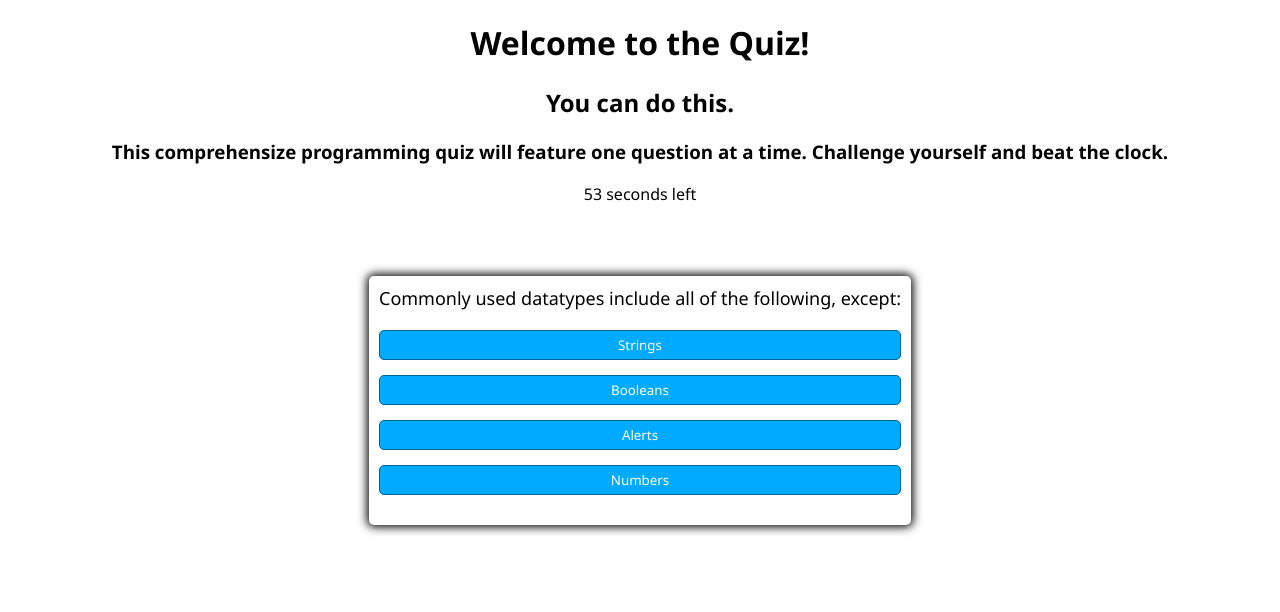
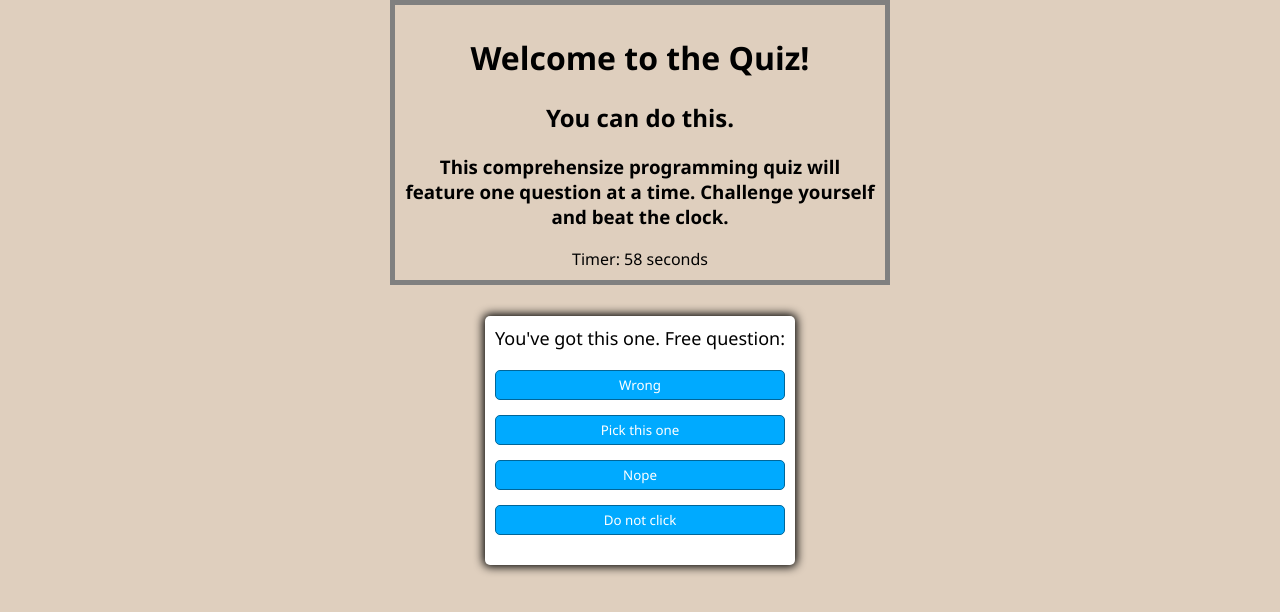
Before and after one commit to kierajcullen/programmingquiz, a plain HTML site: page index.html in a window 1280 px wide. Both pictures are taken after a click on the button "Start". Drawn offline with Linux system fonts and the light colour scheme.

Commit message:
updates from last night, general structural changes

```diff
--- a/index.html
+++ b/index.html
@@ -22,8 +22,9 @@
     </header>
     <div class="container">
       <div id="question-container" class="hide">
-        <div id="questionEl"></div>
+        <div id="questions"></div>
         <div id="answer-buttons" class="btn-grid">
+          <button class="btn"></button>
           <button class="btn"></button>
           <button class="btn"></button>
           <button class="btn"></button>
--- a/script.js
+++ b/script.js
@@ -1,24 +1,21 @@
-// start, as usual, calling your variables by id
-//is it cool to use all ids here? i still don't think that I understand the difference between class and id
-// use this or query selector
+// declare variables from html
 var startButton = document.querySelector("#start-btn");
 var nextButton = document.querySelector("#next-btn");
 var questionContainer = document.querySelector("#question-container");
-var questionEl = document.querySelector("#questionEl");
+var questionEl = document.querySelector("#questions");
 var answerEl = document.getElementById("answer-buttons");
-var welcomeElement = document.getElementsByClassName("welcome");
+var welcomeEl = document.getElementsByClassName("welcome");
 var timerEl = document.getElementById("timer");
 
-//initialize correctAnswers
+var currentQuestion = 0;
 var correctAnswers = 0;
 
 //let can be updated, but not redeclared, "limited in scope to the statement", covered in office hours
-let shuffledQuestions, currentQuestion;
+let shuffleQuestions;
 
 //start quiz
-//begin timer after the start button is clicked
 startButton.addEventListener("click", startGame);
-//fat arrow function
+//fat arrow function, same as fununction
 nextButton.addEventListener("click", () => {
   // increment through classes and display
   currentQuestion++;
@@ -31,140 +28,192 @@ function startGame() {
   startButton.classList.add("hide");
   // hide the welcome screen after start of the quiz
   // welcomeElement.classList.add("hide");
-  shuffledQuestions = questions.sort(() => Math.random() - 0.5);
-  currentQuestion = 0;
+  shuffleQuestions = questions.sort(() => Math.random() - 0.5);
+  // currentQuestion = 0;
   questionContainer.classList.remove("hide");
   setNextQuestion();
 }
 
-//shuffle questions
-function setNextQuestion() {
-  resetState();
-  displayQuestion(shuffledQuestions[currentQuestion]);
-}
-
-//function to display the next question
-function displayQuestion(question) {
-  questionEl.innerText = question.question;
-  question.answer.forEach((answer) => {
+//display the next question
+function displayQuestion() {
+  answerEl.innerHTML = "";
+  questionEl.innerText = questions[currentQuestion].question;
+  for (var i = 0; i < 4; i++) {
     // display buttons and text
-    const button = document.createElement("button");
-    button.innerText = answer.text;
+    var button = document.createElement("button");
+    console.log(button);
+    button.innerText = questions[currentQuestion].answer[i];
     button.classList.add("btn");
-    if (answer.correct) {
-      button.dataset.correct = answer.correct;
-      correctAnswers++;
-    } else if (correctAnswers > 0) {
-      // decrement time... link to timer
-      correctAnswers--;
-      //becomes a local variable
-      secondsLeft = secondsLeft - 5;
-    }
-    button.addEventListener("click", selectAnswer);
+    // this needs to target the specific boolean value
+    // if (answer.correct) {
+    //   alert("Correct");
+    //   button.dataset.correct = answer.correct;
+    //   correctAnswers++;
+    // } else if (correctAnswers.incorrect > 0) {
+    //   // decrement time
+    //   //this is not working WHY
+    //   correctAnswers--;
+    //   alert("Incorrect");
+    //   //becomes a local variable
+    //   secondsLeft = secondsLeft - 5;
+    // }
+    // button.addEventListener("click", selectAnswer);
     answerEl.appendChild(button);
-  });
+  }
 }
 
 //create array of questions... i believe that is the only way to do it
 //could link to HTML instead
+//can i link to the boolean value true to select the correct answer?
 var questions = [
   {
     question: "Commonly used datatypes include all of the following, except: ",
-    answer: [
-      { text: "Strings", correct: false },
-      { text: "Booleans", correct: true },
-      { text: "Alerts", correct: false },
-      { text: "Numbers", correct: false },
-    ],
+    answer: ["Strings", "Booleans", "Alerts", "Numbers"],
+    correctAnswer: "Alerts",
   },
   {
-    // question about for loops
+    // array of objects
     question: "What function do you use to run the same code block?",
-    answer: [
-      { text: "For Loop", correct: true },
-      { text: "Break Statement", correct: false },
-      // a set condition has to be true
-      { text: "Loop While", correct: false },
-      // perform different actions based on different conditions
-      { text: "Switch Statement", correct: false },
-    ],
+    answer: ["For Loop", "Break Statement", "If-Else", "Break Statement"],
+    // a set condition has to be true"Loop While",
+    // perform different actions based on different conditions"Switch Statement",],
+    correctAnswer: "For Loop",
   },
   {
     question: "What is a loop that never ends referred to as?",
-    answer: [
-      { text: "For Loop", correct: false },
-      { text: "Infinite Loop", correct: true },
-      { text: "While Loop", correct: false },
-      { text: "Recursive Loop", correct: false },
-    ],
+    answer: ["For Loop", "Infinite Loop", "While Loop", "Recursive Loop"],
+    correctAnswer: "Infinite Loop",
   },
   {
     question: "Arrays in JavaScript can be used store: ",
     answer: [
-      { text: "Booleans", correct: false },
-      { text: "Other arrays", correct: false },
-      { text: "Numbers and Strings", correct: false },
-      { text: "All listed possibilities", correct: true },
+      "Booleans",
+      "Other arrays",
+      "Numbers and Strings",
+      "All listed possibilities",
     ],
+    correctAnswer: "All listed possibilities",
+  },
+  {
+    question: "You've got this one. Free question: ",
+    answer: ["Wrong", "Pick this one", "Nope", "Do not click"],
+    // why does prettier add commas after the brackets??
+    correctAnswer: "Pick this one",
   },
 ];
+
+//shuffle questions... nice feature to add
+function setNextQuestion() {
+  resetState();
+  displayQuestion(shuffleQuestions[currentQuestion]);
+}
 
 //display 60 second timer after the quiz starts
 var secondsLeft = 60;
 function setTime() {
+  // can ask setInterval using jQuery
   var timerInterval = setInterval(function () {
     secondsLeft--;
-    timerEl.textContent = secondsLeft + " seconds left";
-    // console.log(secondsLeft);
-
+    timerEl.textContent = "Timer: " + secondsLeft + " seconds";
+    console.log(secondsLeft);
+    // if the score reaches 0, the interval should clear
     if (secondsLeft === 0) {
       clearInterval(timerInterval);
-      sendMessage();
+      //this is also not working and I feel completely incompetent, can you do this with a function?
+      sendMessage("Time is up!");
     }
   }, 1000);
 }
-
-//set event listener? to countdown when the user clicks the start button
 
 //for some reason this needs to be declared after the display question function
 function resetState() {
   clearStatusClass(document.body);
   nextButton.classList.add("hide");
+  //put the stop timer here
   while (answerEl.firstChild) {
     answerEl.removeChild(answerEl.firstChild);
   }
 }
 
 //display the correct answer to users by changing the color
-function selectAnswer(any) {
-  //why doesn't var work?
-  const select = any.target;
-  const correct = select.dataset.correct;
-  // setStatusClass(document.body, correct);
-  Array.from(answerEl.children).forEach((button) => {
-    setStatusClass(button, button.dataset.correct);
-  });
+function checkAnswer(event) {
+  if (!event.target.matches(".btn")) {
+    return;
+  }
+  var userAnswer = event.target.innerText;
+  if (userAnswer === questions[currentQuestion].correctAnswer) {
+    alert("You got it!");
+    score++;
+  } else {
+    alert("Wrong.");
+    secondsLeft = secondsLeft - 5;
+    // timerEl.textContent = "Timer: " + secondsLeft + " seconds";
+  }
+  currentQuestion++;
+  displayQuestion();
+  if (shuffleQuestions.length > currentQuestion + 1) {
+    //why doesn't var work?
+    // const select = any.target;
+    // //this has to be declared second... ask elena
+    // // document.querySelectorAll('[questions]');
+    // const correct = select.dataset.correct;
+    // // setStatusClass(document.body, correct);
+    // Array.from(answerEl.children).forEach((button) => {
+    //   setStatusClass(button, button.dataset.correct);
+    // });
 
-  if (shuffledQuestions.length > currentQuestion + 1) {
+    // + 1 to document the final question... ask elena.. confused about this concept
     nextButton.classList.remove("hide");
   } else {
     clearInterval(currentQuestion);
     // startButton.innerText = "Restart";
     // startButton.classList.remove("hide");
-    prompt(
+    var initials = prompt(
       "Congratulations! You scored " +
         correctAnswers +
         ". Please enter your initials."
     );
+    console.log(initials);
   }
+  // if (initials == null) {
+  //   prompt("Please enter your initials!");
+  // }
 }
+
+//can i link the score and the output here?
+
+// createSubmit.addEventListener("click", function () {
+//   var initials = createInput.value;
+
+//   if (initials === null) {
+
+//       console.log("Please enter your initials.");
+
+//   } else {
+//    display final score and
+
+//       }
+// console.log(finalScore);
+// var allScores = localStorage.getItem("allScores");
+// if (allScores === null) {
+//     allScores = [];
+// } else {
+//     allScores = JSON.parse();
+// }
+// allScores.push(finalScore);
+// var  = JSON.stringify();
+// localStorage.setItem("", );
+
+// }
 
 function setStatusClass(element, correct) {
   clearStatusClass(element);
   if (correct) {
     element.classList.add("correct");
+    // correctAnswers++;
   } else {
     element.classList.add("incorrect");
+    // correctAnswer--;
   }
 }
 
@@ -174,6 +223,6 @@ function clearStatusClass(element) {
 }
 
 //Not responsive
-//Create a timer that decrements when an answer is wrong
-//my start button is small af
-//Create function for user to input score at the the end
+//Make sure the timer decrements correctly and stops when the questions are over
+
+answerEl.addEventListener("click", checkAnswer);
--- a/style.css
+++ b/style.css
@@ -7,24 +7,31 @@
 
 :root {
   --hue-neutral: 200;
+  --hue-correct: 145;
   --hue-incorrect: 0;
-  --hue-correct: 145;
 }
 
 header {
   text-align: center;
   top: 0;
   position: absolute;
+  width: 500px;
+  padding: 10px;
+  border: 5px solid gray;
+  margin: 0;
 }
 
 body {
   padding: 0;
   margin: 0;
   display: flex;
-  width: 100vw;
-  height: 100vh;
+  /* viewport height */
+  /* ask elena why I have to use vh instead of % or pixels */
+  height: 110vh;
+  /* width: 100vw; */
   justify-content: center;
   align-items: center;
+  background-color: #dfcfbe;
 }
 
 body.correct {
@@ -40,6 +47,7 @@ body.incorrect {
   background-color: white;
   border-radius: 5px;
   padding: 10px;
+  /*  */
   box-shadow: 0 0 10px 2px;
   font-size: large;
 }
```
